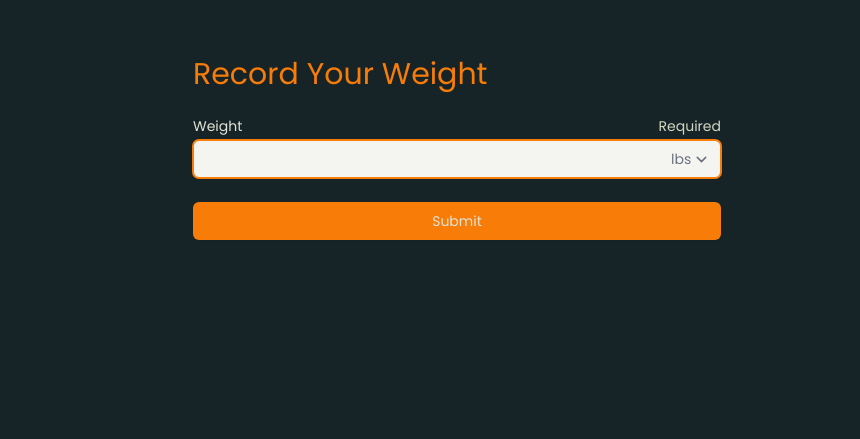
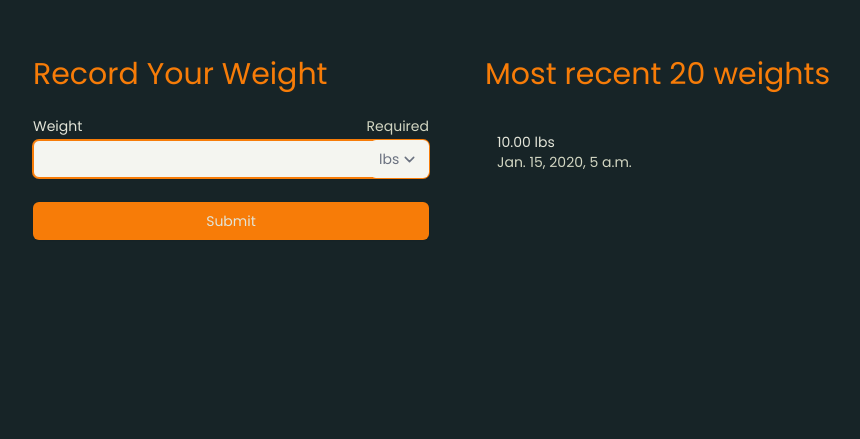
Before and after one commit to jvp-design/weight_points_plus, a Django app: page /users/record-weight/ in a window 1280 px wide. Shown: the part 64-503 px from the top of the page, without its empty margins (183-1043 px from the left). Run offline with Django 3.2, Linux system fonts and the light colour scheme; a user stored in the database is signed in; tables that the repository leaves empty hold one stand-in row (values such as "Sample post"); style sheets or scripts are compiled from the project's sources; parts of the project's set-up code (start-up, migrations or seed data) failed here and were passed over; some libraries are stand-ins or nearby versions.

Commit message:
Adding weight history to user weight page and message

```diff
--- a/weight_points_plus/templates/snippets/functional/text_field_with_select.html
+++ b/weight_points_plus/templates/snippets/functional/text_field_with_select.html
@@ -28,7 +28,7 @@
     >
     <div class="absolute inset-y-0 right-0 flex items-center">
       <label for="{{ select_id }}" class="sr-only">{{ select_label }}</label>
-      <select id="{{ select_id }}" name="{{ select_name }}" class="focus:ring-indigo-500 focus:border-indigo-500 h-full py-0 pl-2 pr-7 border-transparent bg-transparent text-gray-500 sm:text-sm rounded-md">
+      <select id="{{ select_id }}" name="{{ select_name }}" class="focus:ring-accent focus:border-accent h-full py-0 pl-2 pr-7 border-transparent bg-contrast-light text-gray-500 sm:text-sm rounded-md">
         {% for option in options %}
           <option {% if selected == option.0 %}selected{% endif %} value="{{ option.0 }}">{{ option.0 }}</option>
         {% endfor %}
--- a/weight_points_plus/templates/users/weight_form.html
+++ b/weight_points_plus/templates/users/weight_form.html
@@ -5,12 +5,13 @@ Record Your Weight
 {% endblock title %}
 
 {% block content %}
-  <div class="max-w-xl mx-auto">
-    <div class="px-4 py-5 sm:p-6">
+  <div class="max-w-4xl mx-auto px-4 py-5 sm:p-6">
+
+      <div class="grid sm:gap-14 sm:grid-cols-2">
+      <div>
       <h3 class="text-xl sm:text-3xl font-medium leading-6 text-accent mb-2 sm:mb-6">
         Record Your Weight
       </h3>
-      <div class="mt-5 md:mt-0">
         <form class="space-y-6" method="POST">
           {% csrf_token %}
           <div class="text-red-600">
@@ -20,7 +21,38 @@ Record Your Weight
           <input type="submit" class="btn-primary cursor-pointer" value="Submit" >
         </form>
       </div>
+  <div class="mt-6 sm:mt-0">
+        <h3 class="text-xl sm:text-3xl font-medium leading-6 text-accent mb-2 sm:mb-6">
+        Most recent 20 weights
+      </h3>
+
+<ul role="list" class="divide-y divide-contrast-light">
+  {% for item in user_weights %}
+  <li class="py-4 px-3 flex justify-between">
+    <div>
+      <p class="text-sm font-medium text-contrast">{{ item.weight }} {% if item.weight_units %}{{ item.weight_units }}{% endif %}</p>
+      <p class="text-sm text-contrast-dark">{{ item.date_recorded }}</p>
     </div>
+  {% if item.official_weight %}
+    <div class="flex flex-col items-end">
+    <span class="text-accent block">
+<svg xmlns="http://www.w3.org/2000/svg" class="h-5 w-5" viewBox="0 0 20 20" fill="currentColor">
+  <path d="M9.049 2.927c.3-.921 1.603-.921 1.902 0l1.07 3.292a1 1 0 00.95.69h3.462c.969 0 1.371 1.24.588 1.81l-2.8 2.034a1 1 0 00-.364 1.118l1.07 3.292c.3.921-.755 1.688-1.54 1.118l-2.8-2.034a1 1 0 00-1.175 0l-2.8 2.034c-.784.57-1.838-.197-1.539-1.118l1.07-3.292a1 1 0 00-.364-1.118L2.98 8.72c-.783-.57-.38-1.81.588-1.81h3.461a1 1 0 00.951-.69l1.07-3.292z" />
+</svg>
+    </span>
+    <div class="text-contrast-dark text-xs">
+    "Official" Weight
+    </div>
+
+    </div>
+  {% endif %}
+  </li>
+  {% endfor %}
+</ul>
+
+  </div>
+
+      </div>
   </div>
 {% endblock content %}
 
--- a/weight_points_plus/users/models.py
+++ b/weight_points_plus/users/models.py
@@ -143,6 +143,7 @@ class Weight(models.Model):
         null=True,
         default=WeightUnitChoices.POUNDS,
     )
+    official_weight = models.BooleanField(default=False)
     date_recorded = models.DateTimeField(auto_now_add=True)
 
     user = models.ForeignKey(User, on_delete=models.CASCADE)
--- a/weight_points_plus/users/views.py
+++ b/weight_points_plus/users/views.py
@@ -17,7 +17,7 @@ from ..day.models import Day
 from ..day.views import update_daily_points
 from ..utils.mixins import UserHasAllInfoMixin
 from weight_points_plus.users.models import Weight
-from ..utils.points_calculators import calculate_daily_points
+from ..utils.points_calculators import calculate_daily_points, unit_dict
 from ..week.models import Week
 from ..week.utils import update_weekly_excess_points
 
@@ -32,6 +32,15 @@ User = get_user_model()
 #
 #
 # user_detail_view = UserDetailView.as_view()
+
+
+def convert_weights(current, previous):
+    if current.weight_units == previous.weight_units:
+        return current - previous, current.weight_units
+    previous_in_current_units = (
+        previous.weight * unit_dict[previous.weight_units][current.weight_units]
+    )
+    return current - previous_in_current_units, current.weight_units
 
 
 class CurrentUserDetailView(LoginRequiredMixin, DetailView):
@@ -145,6 +154,13 @@ class WeightRecordView(UserHasAllInfoMixin, CreateView):
     model = Weight
     fields = ["weight", "weight_units"]
 
+    def get_context_data(self, **kwargs: Any) -> Dict[str, Any]:
+        context = super().get_context_data(**kwargs)
+        context["user_weights"] = Weight.objects.filter(
+            user=self.request.user
+        ).order_by("-date_recorded")[:20]
+        return context
+
     def post(self, request, *args, **kwargs):
         form = self.get_form()
         if form.is_valid():
@@ -166,10 +182,31 @@ class WeightRecordView(UserHasAllInfoMixin, CreateView):
                     week.weight = self.object.weight
                     week.weight_units = self.object.weight_units
                     week.weight_recorded = True
+                    self.object.official_weight = True
+                    self.object.save()
                     for day in Day.objects.filter(user=request.user, week=week):
                         day.total_points = points
                         update_daily_points(day)
                     update_weekly_excess_points(week)
+                    last_two_weights = Weight.objects.filter(
+                        user=request.user, official_weight=True
+                    ).order_by("-date_recorded")[:2]
+                    if len(last_two_weights) == 2:
+                        current = last_two_weights[0]
+                        previous = last_two_weights[1]
+                        difference, unit = convert_weights(current, previous)
+                        if difference < 0:
+                            messages.add_message(
+                                request,
+                                messages.SUCCESS,
+                                f"You have lost {-difference} {unit}! Congratulations and keep up the good work!",
+                            )
+                        elif difference > 0:
+                            messages.add_message(
+                                request,
+                                messages.INFO,
+                                f"You have gained {difference} {unit}. Don't worry, fluctuations up and down are normal.",
+                            )
 
             return HttpResponseRedirect(reverse("day:today"))
         else:
```
Also changed, not shown: weight_points_plus/theme/static/css/dist/styles.css, weight_points_plus/users/migrations/0008_weight_official_weight.py (added).
